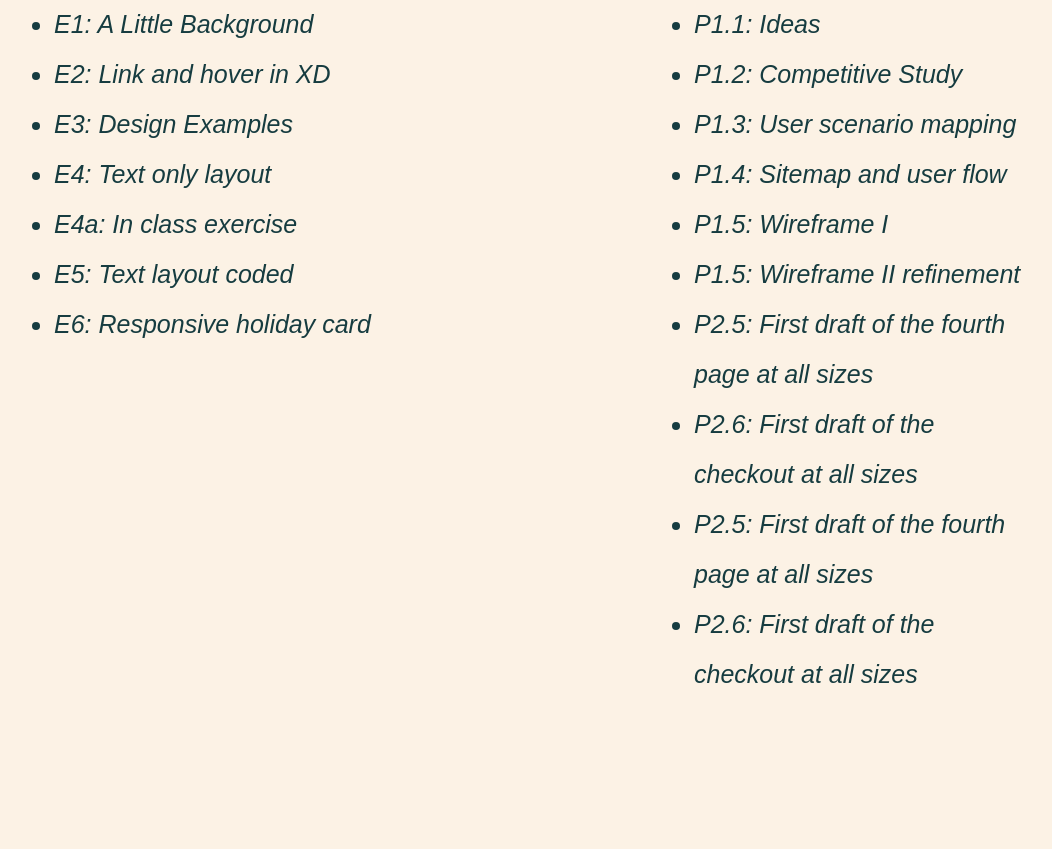
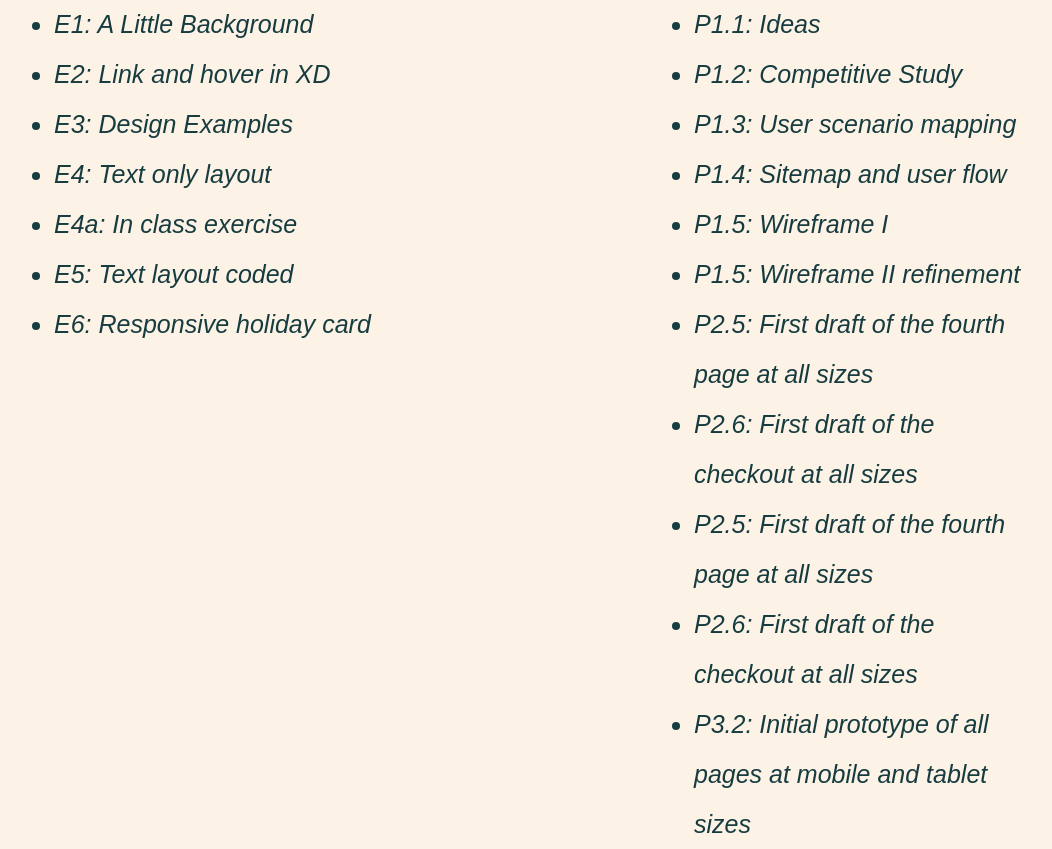
Before and after one commit to AdamWonbin/AVT-415, a plain HTML site: page index.html in a window 1280 px wide. Shown: the part 195-1044 px from the top of the page, without its empty margins (74-1126 px from the left). Before the commit the page ends 894 px from the top, so only its background shows below. Drawn offline with Linux system fonts and the light colour scheme; a web font is replaced by a local one.

Commit message:
Update index.html

```diff
--- a/index.html
+++ b/index.html
@@ -46,6 +46,7 @@
             <li> <a href="https://xd.adobe.com/view/11e392c4-871b-4ebd-b316-8e2dc9f175a7-44b0/" target="_blank">P2.6: First draft of the checkout at all sizes</a></li>
             <li> <a href="https://xd.adobe.com/view/11e392c4-871b-4ebd-b316-8e2dc9f175a7-44b0/" target="_blank">P2.5: First draft of the fourth page at all sizes</a></li>
             <li> <a href="https://xd.adobe.com/view/f1dd354f-2103-4252-8b6c-242c84f51be9-a48e/" target="_blank">P2.6: First draft of the checkout at all sizes</a></li>
+            <li> <a href="https://xd.adobe.com/view/89c6dd13-d486-4807-9580-003f792a143f-dc95/" target="_blank">P3.2: Initial prototype of all pages at mobile and tablet sizes</a></li>
           </ul>
         </div>
       </div>
```
